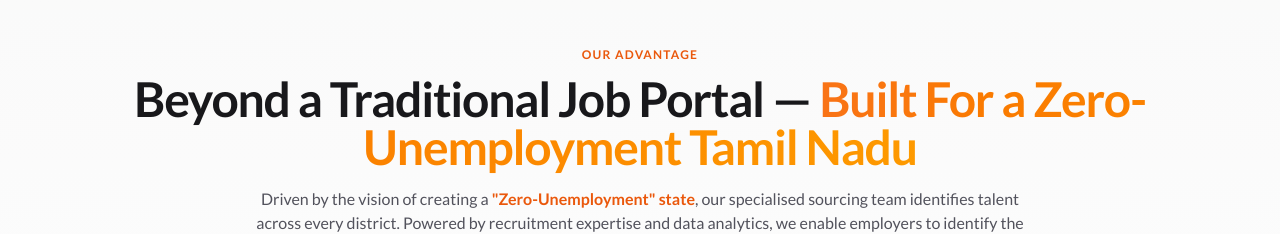
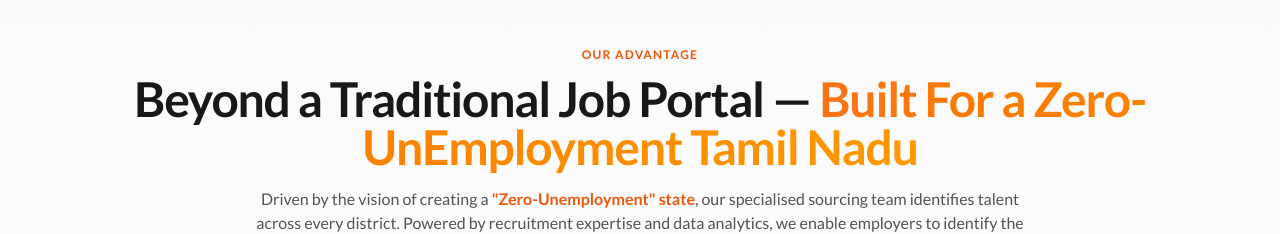
Before and after one commit to Nadanalogaa/Imerit, a React (Vite) app in the folder web/: page / in a window 1280 px wide. Shown: the part 801-1035 px from the top of the page. Built offline with nearby package versions, Linux system fonts and the light colour scheme; no server answers.

Commit message:
Camel case changes

```diff
--- a/web/src/components/WhyUs.tsx
+++ b/web/src/components/WhyUs.tsx
@@ -100,7 +100,7 @@ export function WhyUs() {
  <h2 className="mt-3 text-3xl font-semibold tracking-tight md:text-5xl">
  Beyond a Traditional Job Portal —{" "}
  <span className="bg-gradient-to-r from-brand-500 to-amber-500 bg-clip-text text-transparent">
- Built For a Zero-Unemployment Tamil Nadu
+ Built For a Zero-UnEmployment Tamil Nadu
  </span>
  </h2>
  <p className="mt-4 mx-auto max-w-3xl text-zinc-600 dark:text-zinc-400">
```
